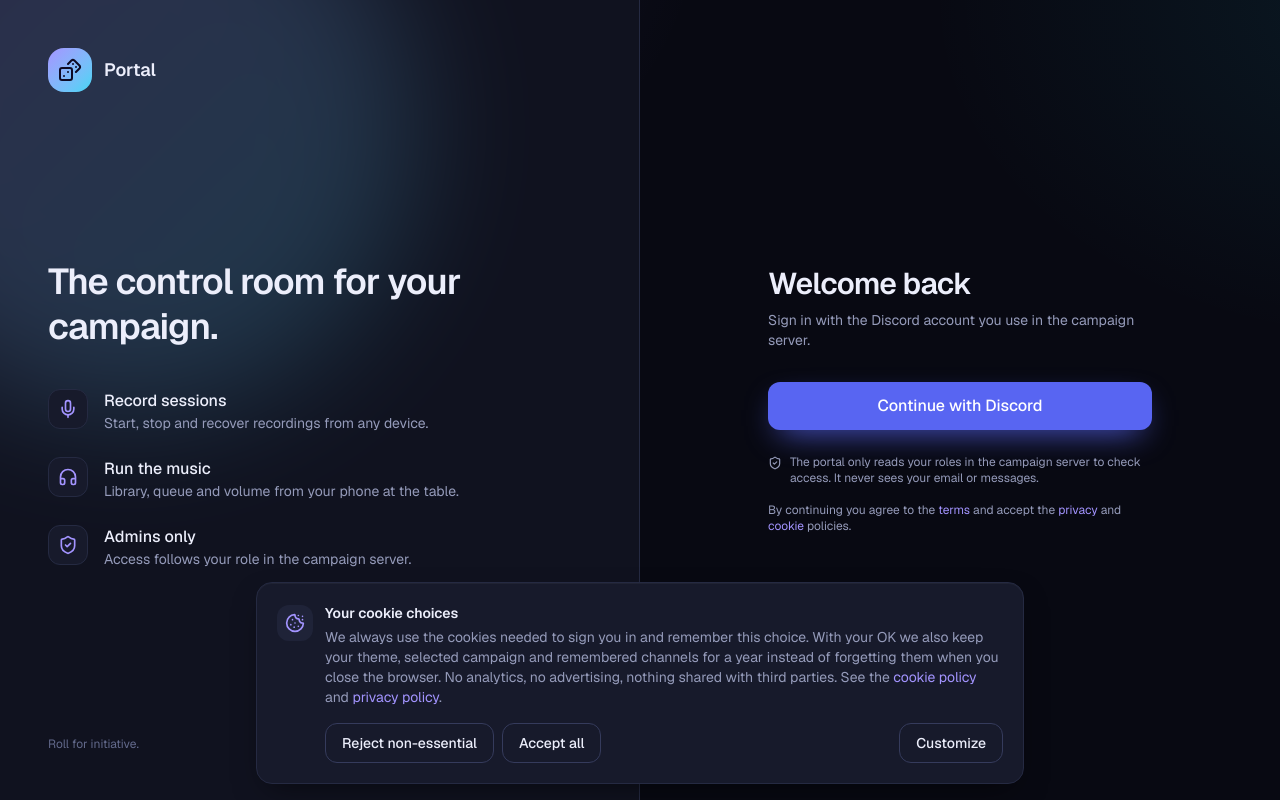
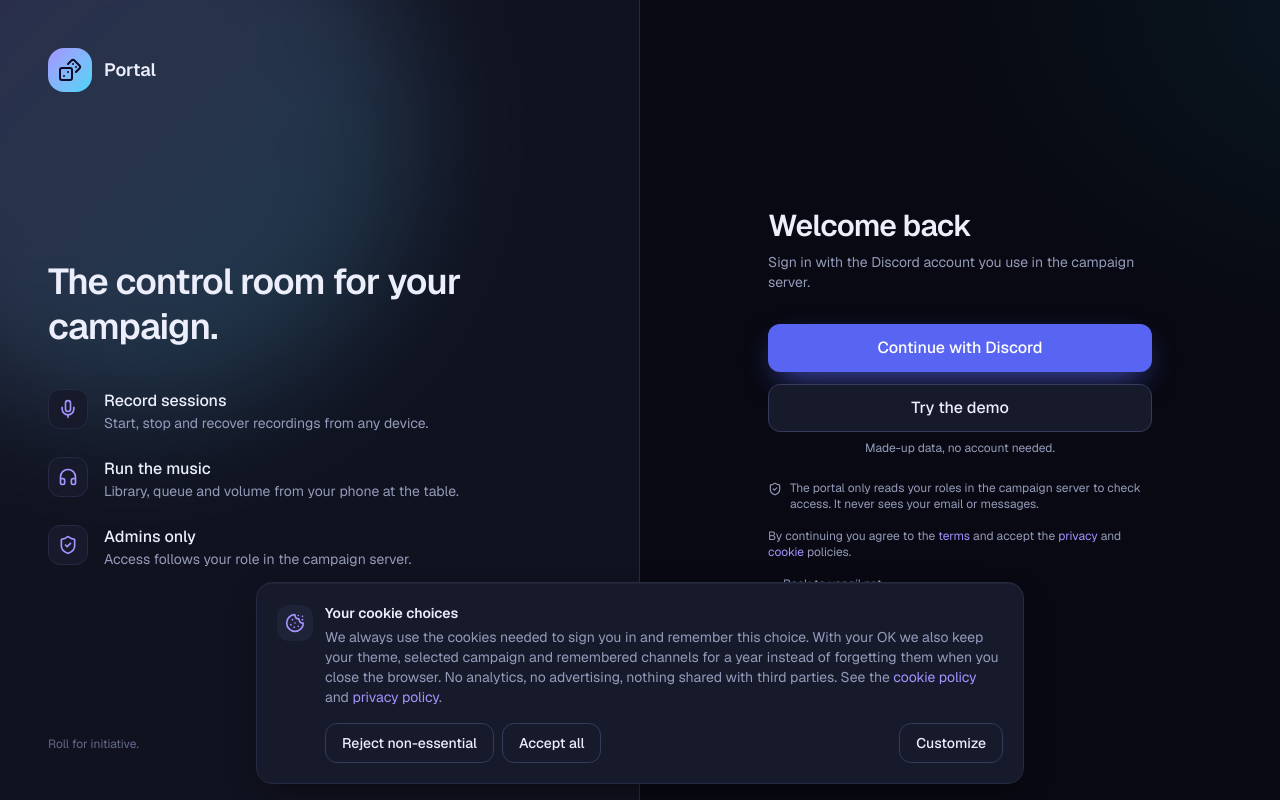
Before and after one commit to samanadam/dnd_bot_dashboard, a Next.js app: page /signin in a window 1280 px wide. Built offline with nearby package versions, Linux system fonts and the light colour scheme; no server answers.

Commit message:
feat(portal): demo button and yangil.net link on sign-in, legal links in the app shell

```diff
--- a/app/(legal)/layout.tsx
+++ b/app/(legal)/layout.tsx
@@ -22,12 +22,18 @@ export default function LegalLayout({ children }: LayoutProps<"/">) {
             </span>
             Portal
           </Link>
-          <nav aria-label="Legal" className="flex items-center gap-4 text-sm text-muted">
+          <nav aria-label="Legal" className="flex flex-wrap items-center justify-end gap-x-3 gap-y-1 text-xs text-muted sm:gap-x-4 sm:text-sm">
             {LINKS.map((link) => (
               <Link key={link.href} href={link.href} className="hover:text-text">
                 {link.label}
               </Link>
             ))}
+            <Link href="/demo" className="hover:text-text">
+              Demo
+            </Link>
+            <a href="https://yangil.net" className="hover:text-text">
+              yangil.net
+            </a>
           </nav>
         </div>
       </header>
--- a/app/signin/page.tsx
+++ b/app/signin/page.tsx
@@ -88,6 +88,14 @@ export default async function SignInPage({ searchParams }: PageProps<"/signin">)
             </button>
           </form>
 
+          <Link
+            href="/demo"
+            className="mt-3 flex h-12 w-full items-center justify-center gap-2 rounded-xl border border-border-strong bg-surface-2 font-medium transition hover:bg-surface-3"
+          >
+            Try the demo
+          </Link>
+          <p className="mt-2 text-center text-xs text-muted">Made-up data, no account needed.</p>
+
           <p className="mt-6 flex items-start gap-2 text-xs text-muted">
             <ShieldCheck className="mt-0.5 size-3.5 shrink-0" aria-hidden />
             The portal only reads your roles in the campaign server to check access. It never sees your email or messages.
@@ -107,6 +115,11 @@ export default async function SignInPage({ searchParams }: PageProps<"/signin">)
             </Link>{" "}
             policies.
           </p>
+          <p className="mt-4 text-xs">
+            <a href="https://yangil.net" className="text-muted hover:text-text">
+              ← Back to yangil.net
+            </a>
+          </p>
         </div>
       </section>
     </main>
--- a/components/AppShell.tsx
+++ b/components/AppShell.tsx
@@ -117,6 +117,7 @@ export function AppShell({
             </div>
             {signOut}
           </div>
+          <LegalLinks />
         </div>
       </aside>
 
@@ -159,6 +160,26 @@ export function AppShell({
           </div>
         </nav>
       )}
+    </div>
+  );
+}
+
+// Plain anchors: the legal pages live outside the portal and the demo.
+function LegalLinks() {
+  return (
+    <div className="flex flex-wrap gap-x-3 gap-y-1 px-1 text-[11px] text-faint">
+      <a href="/terms" className="hover:text-text">
+        Terms
+      </a>
+      <a href="/privacy" className="hover:text-text">
+        Privacy
+      </a>
+      <a href="/cookies" className="hover:text-text">
+        Cookies
+      </a>
+      <a href="https://yangil.net" className="hover:text-text">
+        yangil.net
+      </a>
     </div>
   );
 }
@@ -227,6 +248,7 @@ function MobileMenu({ user, signOut }: { user: User; signOut: ReactNode }) {
             <Settings className="size-4 text-muted" aria-hidden />
             Settings and themes
           </PortalLink>
+          <LegalLinks />
         </div>
       )}
     </div>
```
